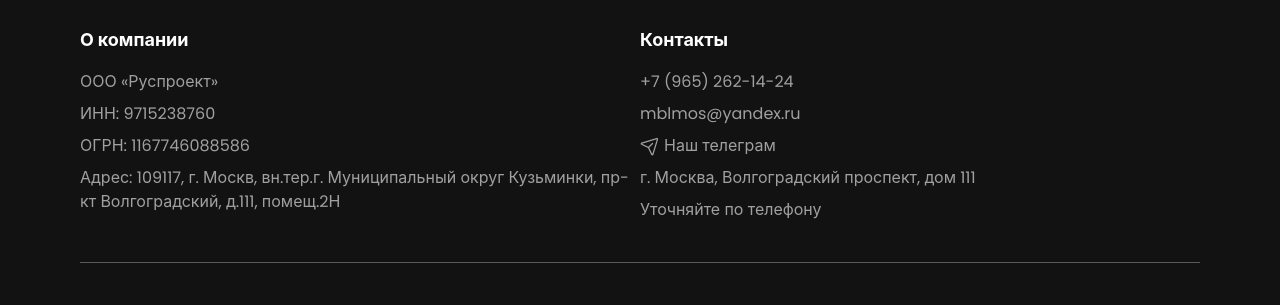
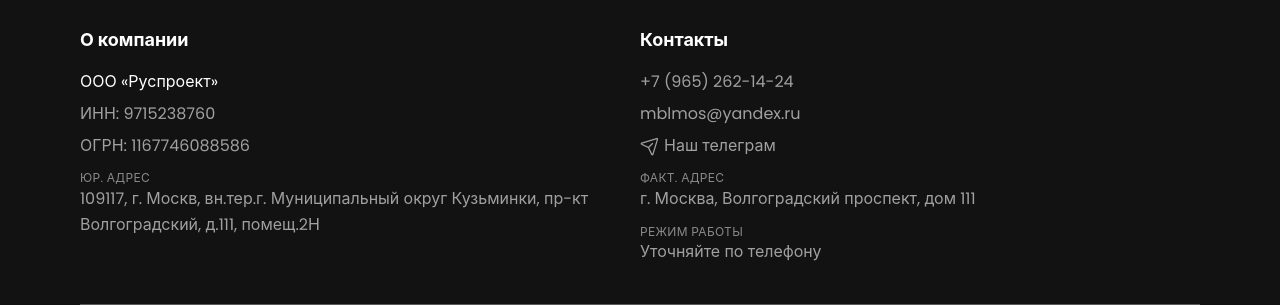
Before and after one commit to Mayraiden/BorksSport, a Next.js app in the folder frontend/: page / in a window 1280 px wide. Shown: the part 1990-2295 px from the top of the page. Built offline with nearby package versions, Linux system fonts and the light colour scheme; no server answers.

Commit message:
feat: правки ui

```diff
--- a/frontend/src/widgets/Footer/Footer.tsx
+++ b/frontend/src/widgets/Footer/Footer.tsx
@@ -39,10 +39,13 @@
 						О компании
 					</h3>
 					<div className="flex flex-col gap-2 text-white/60 max-sm:gap-1.5 max-sm:text-sm">
-						<p>{settings.companyName}</p>
+						<p className="text-white">{settings.companyName}</p>
 						<p>ИНН: {settings.inn}</p>
 						<p>ОГРН: {settings.ogrn}</p>
-						<p>Адрес: {settings.legalAddress}</p>
+						<div className="pt-1">
+							<p className="text-xs uppercase tracking-wide text-white/50">Юр. адрес</p>
+							<p className="break-words leading-relaxed">{settings.legalAddress}</p>
+						</div>
 					</div>
 				</div>
 				<div className="flex-1 flex flex-col gap-2 max-sm:w-full max-sm:gap-1.5">
@@ -59,7 +62,7 @@
 						{settings.email}
 					</a>
 					<Link
-						className="flex gap-1 items-center text-white/60 max-sm:text-sm"
+						className="flex gap-1 items-center text-white/60 max-sm:text-sm hover:text-white transition-colors"
 						href={settings.telegramUrl}
 						target="_blank"
 						rel="noopener noreferrer"
@@ -67,20 +70,21 @@
 						<PaperPlaneTiltIcon size={20} className="max-sm:w-4 max-sm:h-4" />
 						<span>{settings.telegramLabel}</span>
 					</Link>
+					<div className="pt-1">
+						<p className="text-xs uppercase tracking-wide text-white/50">Факт. адрес</p>
 						<a
-						className="text-white/60 max-sm:text-sm hover:text-white transition-colors"
+							className="text-white/60 max-sm:text-sm hover:text-white transition-colors break-words leading-relaxed"
 							href={settings.physicalAddressMapUrl}
 							target="_blank"
 							rel="noopener noreferrer"
 						>
 							{settings.physicalAddress}
 						</a>
-					<a
-						className="text-white/60 max-sm:text-sm hover:text-white transition-colors"
-						href={telHref}
-					>
-						{settings.workModeText}
-					</a>
+					</div>
+					<div className="pt-1">
+						<p className="text-xs uppercase tracking-wide text-white/50">Режим работы</p>
+						<p className="text-white/60 max-sm:text-sm">{settings.workModeText}</p>
+					</div>
 				</div>
 			</div>
 			<div className="py-10 flex justify-between items-center text-white/60 max-sm:flex-col max-sm:gap-4 max-sm:py-4 max-sm:items-start max-sm:text-sm">
```
Lines whose indentation alone changed are shown as unchanged.
